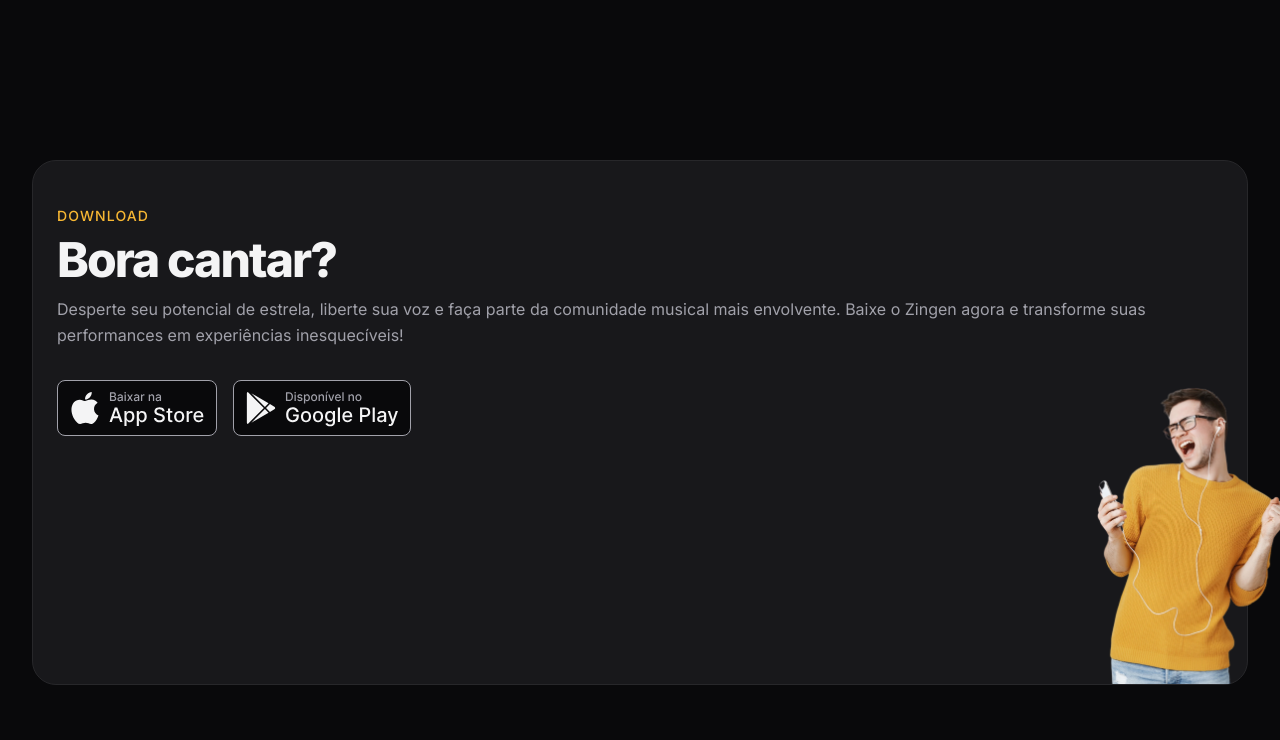
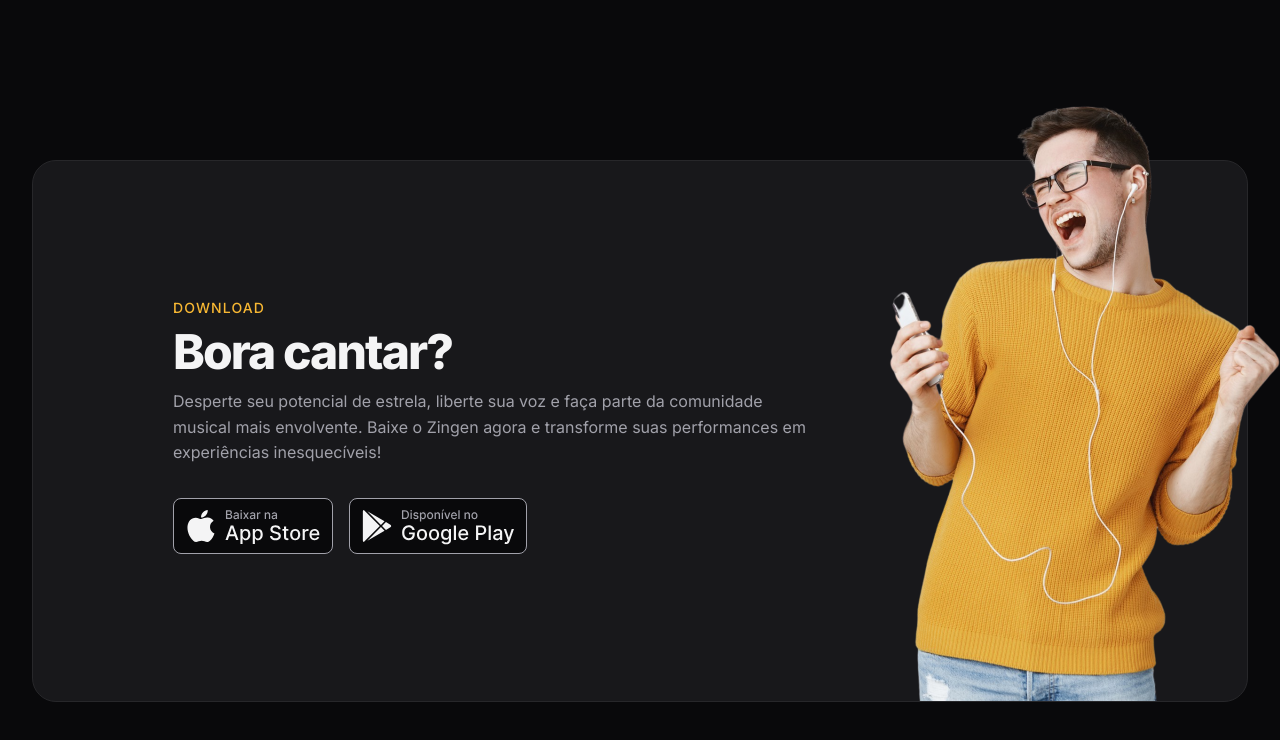
Before and after one commit to LeooCoelhoow/Zingen---Rocketseat, a plain HTML site: page index.html in a window 1280 px wide. Shown: the part 3443-4183 px from the top of the page. Drawn offline with Linux system fonts and the light colour scheme.

Commit message:
Seção download finalizada

```diff
--- a/styles/download.css
+++ b/styles/download.css
@@ -16,4 +16,18 @@
     flex-wrap: wrap;
     margin-top: 2rem;
   }
+
+  @media (width >= 80em) {
+    .card {
+      padding: 8.75rem;
+
+      & > div:nth-child(1) {
+        max-width: 40rem;
+      }
+
+      & > img {
+        width: 29.125rem;
+      }
+    }
+  }
 }
```
